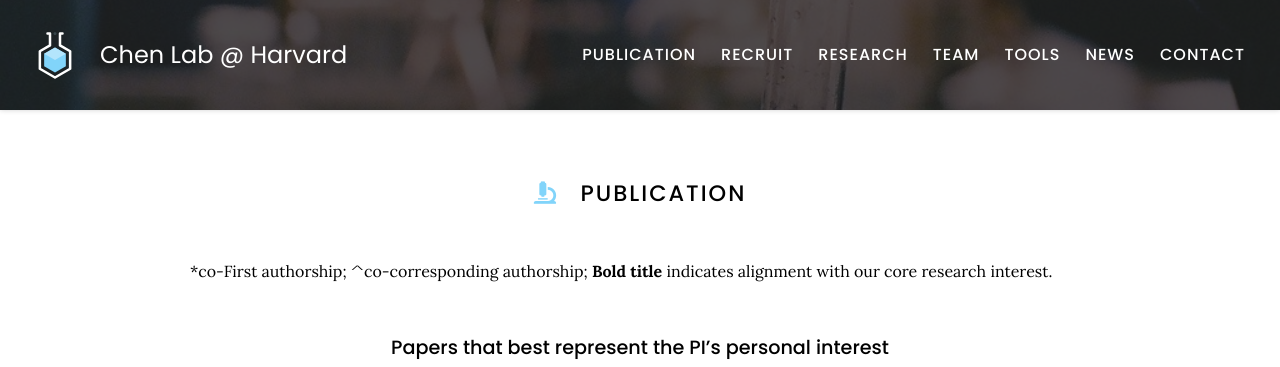
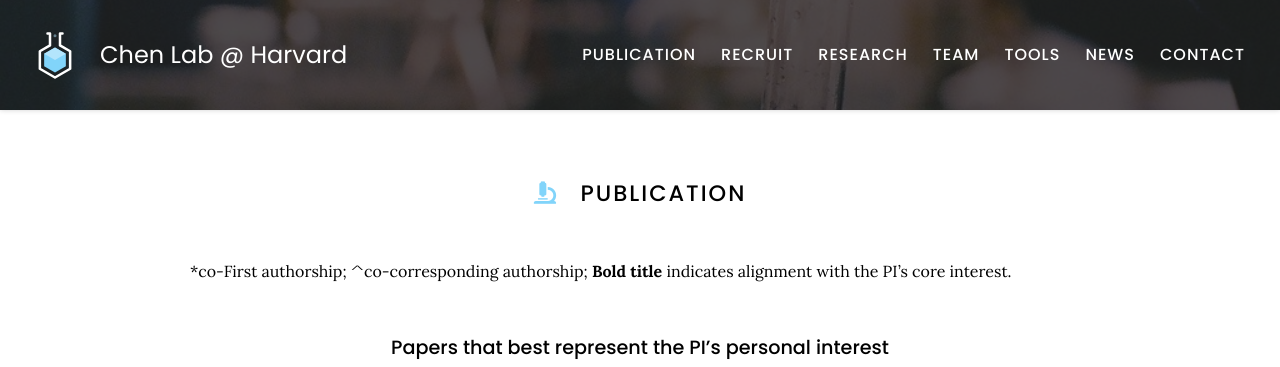
Before and after one commit to kaifuchenlab/kaifuchenlab.github.io, a Jekyll site: the page built from 3.publication/index.md, in a window 1280 px wide and 900 px high. Shown: the top 367 px of the window. Built offline with Jekyll 4.4.1, drawn with Linux system fonts in a browser that asks for light colours.

Commit message:
Update index.md

```diff
--- a/3.publication/index.md
+++ b/3.publication/index.md
@@ -7,7 +7,7 @@ nav:
 
 # <i class="fas fa-microscope"></i>Publication
 
- \*co-First authorship; ^co-corresponding authorship; **Bold title** indicates alignment with our core research interest.
+ \*co-First authorship; ^co-corresponding authorship; **Bold title** indicates alignment with the PI's core interest.
 
 ### Papers that best represent the PI's personal interest
 
```
